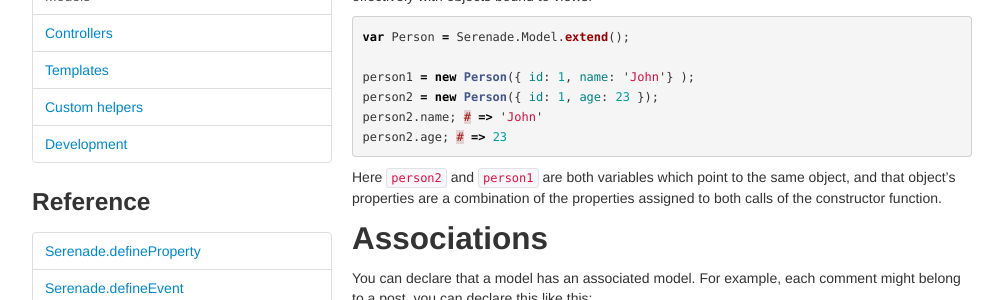
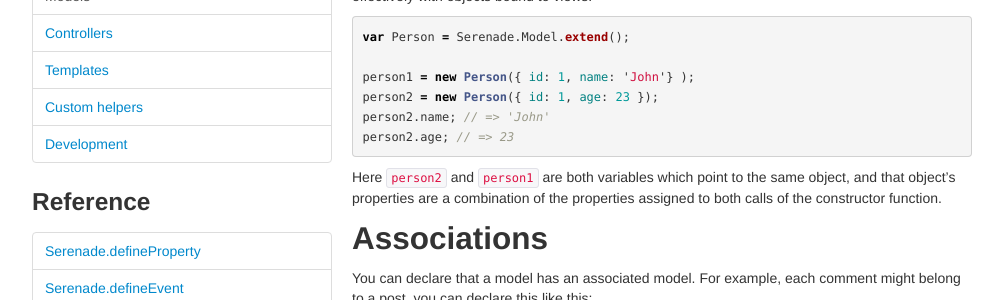
Before and after one commit to varvet/serenade.js, a Jekyll site: the page built from models.md, in a window 1280 px wide. Shown: the part 257-557 px from the top of the page, without its empty margins (138-1141 px from the left). Built offline with Jekyll 4.4.1, drawn with Linux system fonts in a browser that asks for light colours; nearby versions of some CDN libraries; Markdown is read by kramdown in place of the engine named in the settings.

Commit message:
Minor tweaks

````diff
--- a/models.md
+++ b/models.md
@@ -23,8 +23,8 @@ var Person = Serenade.Model.extend();
 
 person1 = new Person({ id: 1, name: 'John'} );
 person2 = new Person({ id: 1, age: 23 });
-person2.name; # => 'John'
-person2.age; # => 23
+person2.name; // => 'John'
+person2.age; // => 23
 ```
 
 Here `person2` and `person1` are both variables which point to the same object,
````
Also changed, not shown: binding_data.md (+4 -0 lines), development.md (+4 -0 lines).
